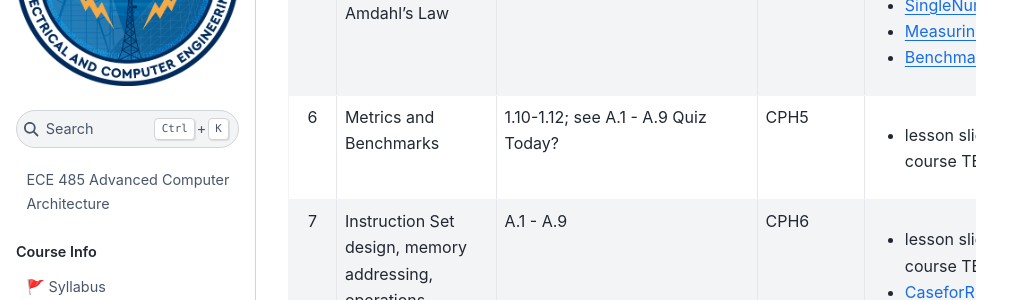
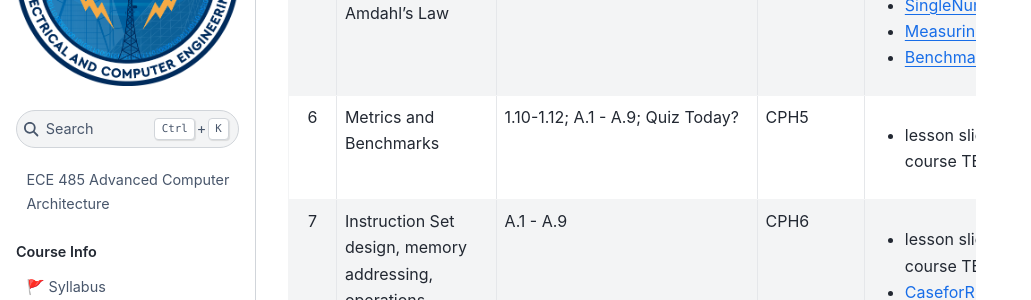
Before and after one commit to USAFA-ECE/ece485, a Jupyter Book: the page built from book/schedule.md, in a window 1280 px wide and 900 px high, scrolled down 879 px. Shown: the part 153-453 px from the top of the window, without its empty margins (0-1031 px from the left). Built offline with Jupyter Book 1.0.4 settings and Sphinx 7.4.7 and the Sphinx Book theme 1.1.4, drawn with Linux system fonts in a browser that asks for light colours.

Commit message:
Update schedule.md

```diff
--- a/book/schedule.md
+++ b/book/schedule.md
@@ -13,7 +13,7 @@
 | 3   | Trends in Computer Technology                                       | 1.6 - 1.9                                  | CPH2   |   <ul><li>lesson slides are on course TEAMs site </li></ul>    |
 | 4   | Price vs Performance                                                | 1.8 - 1.9        | [skills Review](skillsreview.md)  |   <ul><li>lesson slides are on course TEAMs site </li></ul>     |
 | 5   | Performance, Metrics, Benchmarks, Amdahl's Law    | 1.10-1.12; benchmarking articles in CPH4   | CPH4     | <ul><li>lesson slides are on course TEAMs site </li><li> [SingleNumber](benchmark/PerformanceSingleNumber.pdf) </li><li>[MeasuringPerformance](benchmark/MeasuringPerformance.pdf) </li><li>[BenchmarkDescriptions](benchmark/BenchmarkDescriptions.pdf)  </li></ul>  |
-| 6   | Metrics and Benchmarks                     | 1.10-1.12; see A.1 - A.9 Quiz Today?                   | CPH5                  |   <ul><li>lesson slides are on course TEAMs site </li></ul>    |
+| 6   | Metrics and Benchmarks                     | 1.10-1.12; A.1 - A.9; Quiz Today?                   | CPH5                  |   <ul><li>lesson slides are on course TEAMs site </li></ul>    |
 | 7   | Instruction Set design, memory addressing, operations, operands     | A.1 - A.9    | CPH6                  | <ul><li>lesson slides are on course TEAMs site </li><li> [CaseforRISC](handouts/CaseforRISC.pdf) </li></ul>     |
 | 8   | CISC vs RISC Debate                        |                                      | CPH7                   | [RISCvsCISCDebate](handouts/RISCvsCISCDebate.docx)  |
 | 9   | Compiler Technology, RISC-V architecture                            | A.8 - A.9   | Sorry, no CPH8 this year   |   <ul><li>lesson slides are on course TEAMs site </li></ul>      |
```
